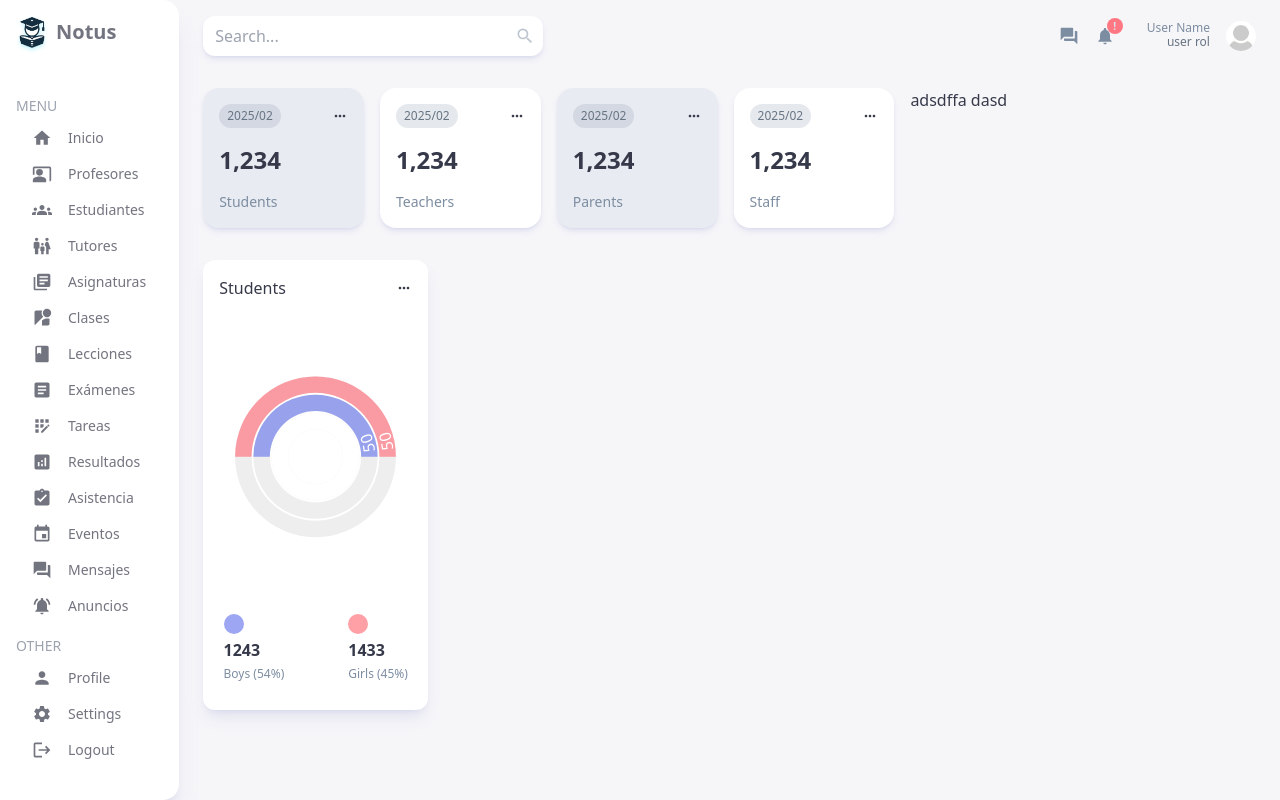
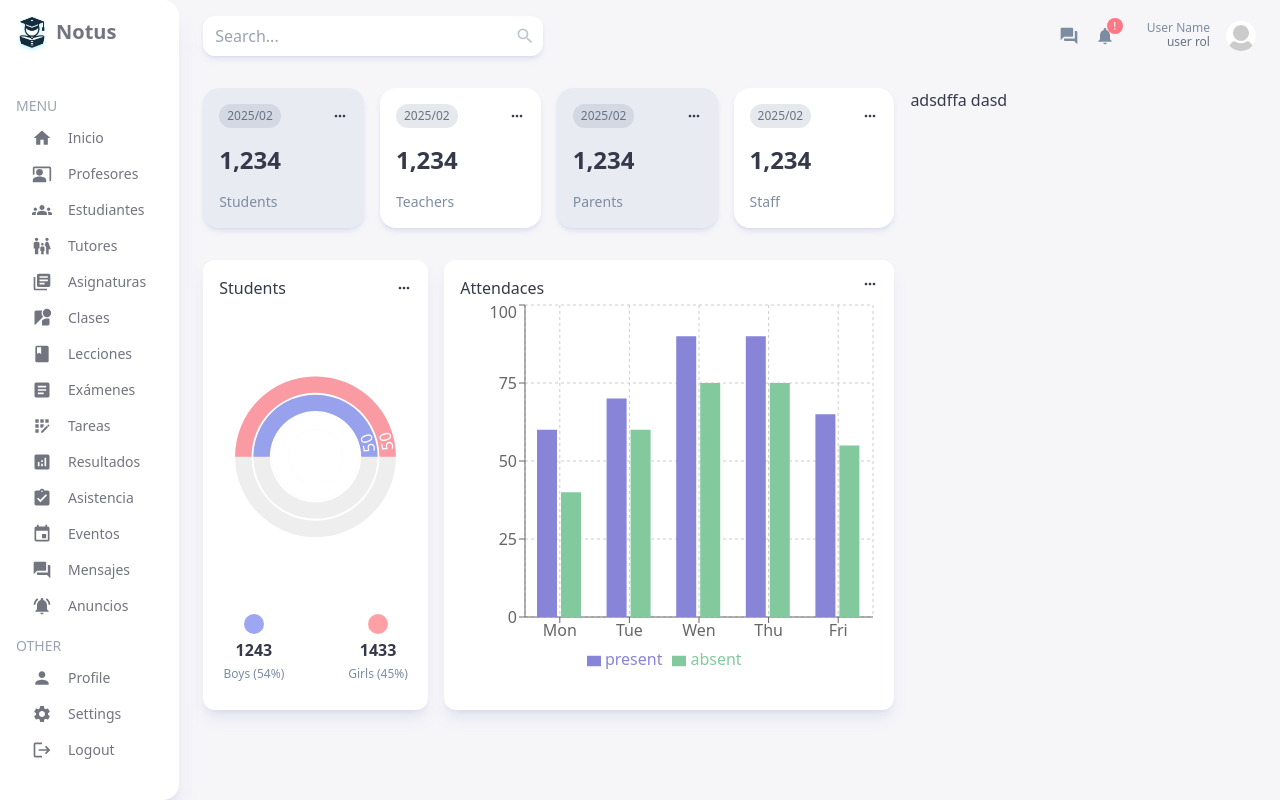
Before and after one commit to thecoderbutcher/notus, a Next.js app: page /dashboard/admin in a window 1280 px wide. Built offline with nearby package versions, Linux system fonts and the light colour scheme.

Commit message:
attendace charts add

```diff
--- /dev/null
+++ b/app/dashboard/admin/(components)/AttendaceChart.tsx
@@ -0,0 +1,62 @@
+'use client'
+import { BarChart, Bar, Rectangle, XAxis, YAxis } from 'recharts';
+import {CartesianGrid, Tooltip, Legend, ResponsiveContainer } from 'recharts';
+import { MdMoreHoriz } from "react-icons/md";
+
+const AttendaceChart = () => {
+    const data = [
+        {
+          name: 'Mon',
+          present: 60,
+          absent: 40,
+        },
+        {
+          name: 'Tue',
+          present: 70,
+          absent: 60,
+        },
+        {
+          name: 'Wen',
+          present: 90,
+          absent: 75,
+        },
+        {
+          name: 'Thu',
+          present: 90,
+          absent: 75,
+        },
+        {
+          name: 'Fri',
+          present: 65,
+          absent: 55,
+        },
+    ];
+    return (
+        <div className='bg-white shadow-lg shadow-shadow rounded-xl w-full h-full p-4'>
+            {/* Top */}
+            <div className="flex justify-between">
+                <h1>Attendaces</h1>
+                <MdMoreHoriz />
+            </div>
+            {/* Chart */}
+            <ResponsiveContainer width="100%" height="90%">
+                <BarChart
+                    width={500}
+                    height={300}
+                    data={data}
+                   barSize={20}
+                >
+                    <CartesianGrid strokeDasharray="3 3" />
+                    <XAxis dataKey="name" />
+                    <YAxis />
+                    <Tooltip />
+                    <Legend />
+                    <Bar dataKey="present" fill="#8884d8" activeBar={<Rectangle fill="pink" stroke="blue" />} />
+                    <Bar dataKey="absent" fill="#82ca9d" activeBar={<Rectangle fill="gold" stroke="purple" />} />
+                </BarChart>
+            </ResponsiveContainer>
+        </div>
+    )
+}
+
+export default AttendaceChart
--- a/app/dashboard/admin/(components)/CountChart.tsx
+++ b/app/dashboard/admin/(components)/CountChart.tsx
@@ -1,6 +1,6 @@
 'use client'
 import { MdMoreHoriz } from "react-icons/md";
-import { Legend, RadialBar, RadialBarChart, ResponsiveContainer } from "recharts";
+import { RadialBar, RadialBarChart, ResponsiveContainer } from "recharts";
 
 const CountChart = () => {
 
@@ -43,12 +43,12 @@ const data = [
         </div>
         {/* Bottom */}
         <div  className="flex justify-center gap-16">
-          <div className="flex flex-col gap-1">
+          <div className="flex flex-col gap-1 items-center">
             <div className="w-5 h-5 bg-primary/70 rounded-full" />
             <p className="font-bold">1243</p>
             <p className="text-xs text-info-dark">Boys (54%)</p>
           </div>
-          <div className="flex flex-col gap-1">
+          <div className="flex flex-col gap-1 items-center">
             <div className="w-5 h-5 bg-danger/70 rounded-full" />
             <p className="font-bold">1433</p>
             <p className="text-xs text-info-dark">Girls (45%)</p>
--- a/app/dashboard/admin/page.tsx
+++ b/app/dashboard/admin/page.tsx
@@ -1,3 +1,4 @@
+import AttendaceChart from "./(components)/AttendaceChart"
 import CountChart from "./(components)/CountChart"
 import UserCard from "./(components)/UserCard"
 
@@ -21,7 +22,7 @@ const AdminPage = () => {
           </div>
           {/*Attendance chart */}
           <div className="w-full lg:w-2/3 h-[450px]">
-
+            <AttendaceChart/>
           </div>
         </div>
         {/*Bottom chart */}
```
